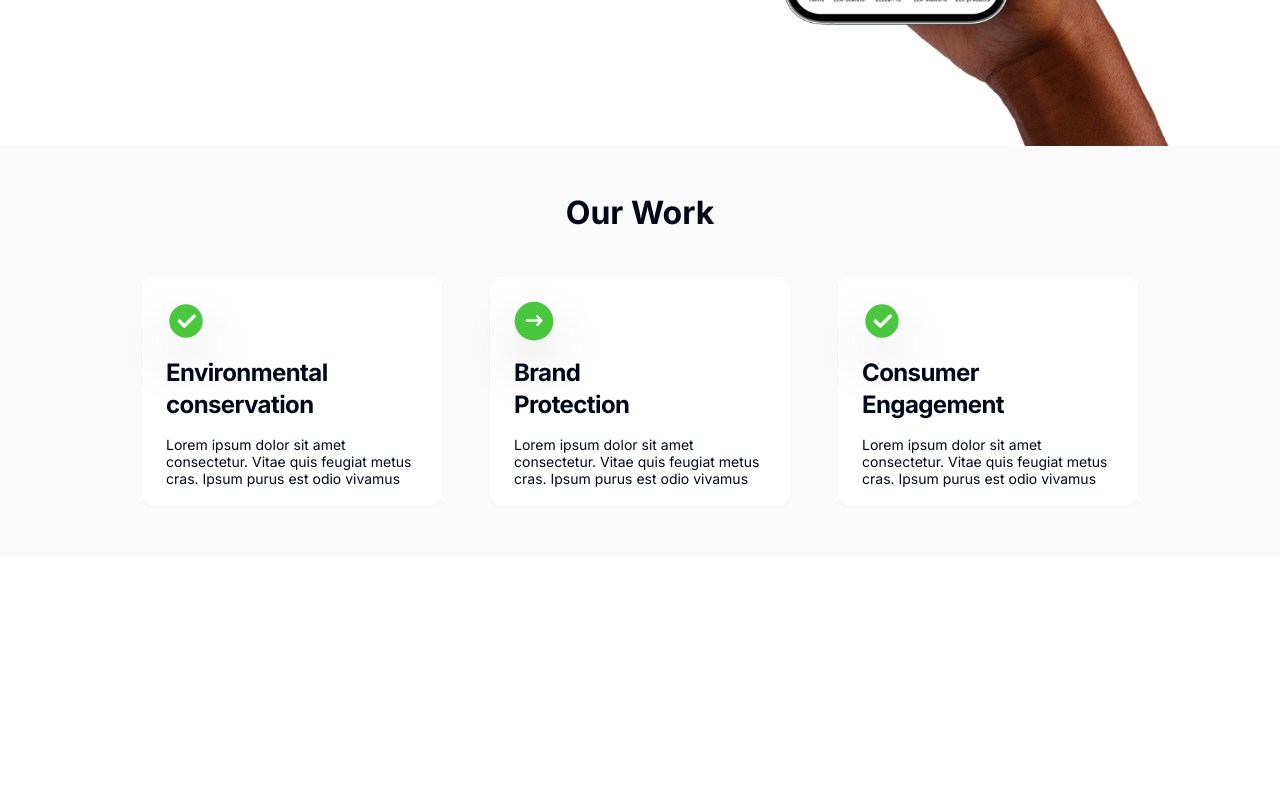
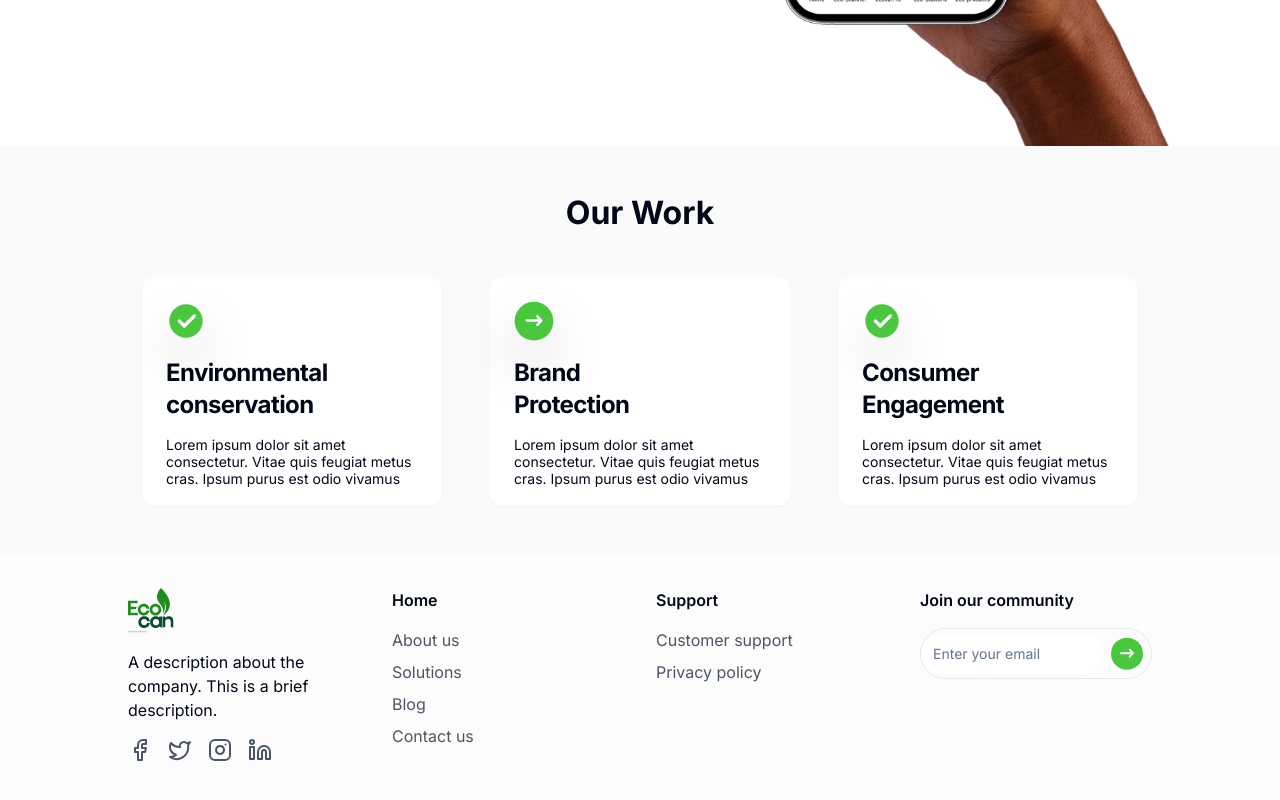
Before and after one commit to boypaida12/ecocan, a Next.js app: page / in a window 1280 px wide. Shown: the part 574-1374 px from the top of the page. Before the commit the page ends 1130 px from the top, so only its background shows below. Built offline with nearby package versions, Linux system fonts and the light colour scheme.

Commit message:
WIP: setup footer structure

```diff
--- a/app/layout.tsx
+++ b/app/layout.tsx
@@ -2,6 +2,7 @@ import type { Metadata } from "next";
 import { Inter } from "next/font/google";
 import "./globals.css";
 import NavigationBar from "@/components/shared/navbar/navbar";
+import Footer from "@/components/shared/footer/footer";
 
 const inter = Inter({ subsets: ["latin"] });
 
@@ -20,6 +21,7 @@ export default function RootLayout({
       <body className={inter.className}>
         <NavigationBar />
         {children}
+        <Footer />
       </body>
     </html>
   );
--- /dev/null
+++ b/components/shared/footer/footer.tsx
@@ -0,0 +1,133 @@
+import Image from "next/image";
+import React from "react";
+import { Facebook, Twitter, Instagram, Linkedin, LucideFacebook, LucideArrowUpWideNarrow, LucideArrowRightCircle, LucideArrowRight } from "lucide-react";
+import { Input } from "@/components/ui/input";
+
+type FooterItem =
+  | { type: "logo"; src: string; alt: string }
+  | { type: "text"; content: string }
+  | { type: "social"; links: { href: string; icon: JSX.Element }[] }
+  | { type: "link"; href: string; content: string }
+  | { type: "input"; placeholder: string };
+
+type FooterColumn = {
+  title: string | null;
+  items: FooterItem[];
+};
+
+const footerData: FooterColumn[] = [
+  {
+    title: null,
+    items: [
+      {
+        type: "logo",
+        src: "/assets/images/ecocan-logo.svg",
+        alt: "Company Logo",
+      },
+      {
+        type: "text",
+        content:
+          "A description about the company. This is a brief description.",
+      },
+      {
+        type: "social",
+        links: [
+          { href: "https://facebook.com", icon: <LucideFacebook /> },
+          { href: "https://twitter.com", icon: <Twitter /> },
+          { href: "https://instagram.com", icon: <Instagram /> },
+          { href: "https://linkedin.com", icon: <Linkedin /> },
+        ],
+      },
+    ],
+  },
+  {
+    title: "Home",
+    items: [
+      { type: "link", href: "#", content: "About us" },
+      { type: "link", href: "#", content: "Solutions" },
+      { type: "link", href: "#", content: "Blog" },
+      { type: "link", href: "#", content: "Contact us" },
+    ],
+  },
+  {
+    title: "Support",
+    items: [
+      { type: "link", href: "#", content: "Customer support" },
+      { type: "link", href: "#", content: "Privacy policy" },
+    ],
+  },
+  {
+    title: "Join our community",
+    items: [{ type: "input", placeholder: "Enter your email" }],
+  },
+];
+
+export default function Footer() {
+  return (
+    <footer className="bg-[#FCFCFD] py-8">
+      <div className="max-w-5xl mx-auto grid grid-cols-1 sm:grid-cols-2 md:grid-cols-4 gap-8">
+        {footerData.map((column, index) => (
+          <div key={index}>
+            {column.title && (
+              <h3 className="font-semibold mb-4">{column.title}</h3>
+            )}
+            {column.items.map((item, itemIndex) => {
+              switch (item.type) {
+                case "logo":
+                  return (
+                    <div key={itemIndex} className="mb-4">
+                      <Image
+                        src={item.src}
+                        alt={item.alt}
+                        width={46}
+                        height={46}
+                      />
+                    </div>
+                  );
+                case "text":
+                  return (
+                    <p key={itemIndex} className="mb-4">
+                      {item.content}
+                    </p>
+                  );
+                case "social":
+                  return (
+                    <div key={itemIndex} className="flex space-x-4 mb-4">
+                      {item.links.map((link, linkIndex) => (
+                        <a
+                          key={linkIndex}
+                          href={link.href}
+                          className="text-gray-600 hover:text-gray-800"
+                        >
+                          {link.icon}
+                        </a>
+                      ))}
+                    </div>
+                  );
+                case "link":
+                  return (
+                    <a
+                      key={itemIndex}
+                      href={item.href}
+                      className="block mb-2 text-gray-600 hover:text-gray-800"
+                    >
+                      {item.content}
+                    </a>
+                  );
+                case "input":
+                  return (
+                    <div key={itemIndex} className="mb-4 border border-[#E6E8EC] rounded-full flex items-center">
+                      <Input placeholder="Enter your email" className="text-[#777E90] border-none rounded-full focus:outline-none focus:border-none focus:ring-0"/>
+                      <Image src="/assets/icons/right-arrow.svg" className="m-2" alt="right chevron arrow" width={32} height={32}/>
+                    </div>
+                  );
+                default:
+                  return null;
+              }
+            })}
+          </div>
+        ))}
+      </div>
+    </footer>
+  );
+}
--- /dev/null
+++ b/components/ui/input.tsx
@@ -0,0 +1,25 @@
+import * as React from "react"
+
+import { cn } from "@/lib/utils"
+
+export interface InputProps
+  extends React.InputHTMLAttributes<HTMLInputElement> {}
+
+const Input = React.forwardRef<HTMLInputElement, InputProps>(
+  ({ className, type, ...props }, ref) => {
+    return (
+      <input
+        type={type}
+        className={cn(
+          "flex h-10 w-full rounded-md border border-input bg-background px-3 py-2 text-sm ring-offset-background file:border-0 file:bg-transparent file:text-sm file:font-medium placeholder:text-muted-foreground focus-visible:outline-none focus-visible:ring-2 focus-visible:ring-ring focus-visible:ring-offset-2 disabled:cursor-not-allowed disabled:opacity-50",
+          className
+        )}
+        ref={ref}
+        {...props}
+      />
+    )
+  }
+)
+Input.displayName = "Input"
+
+export { Input }
```
